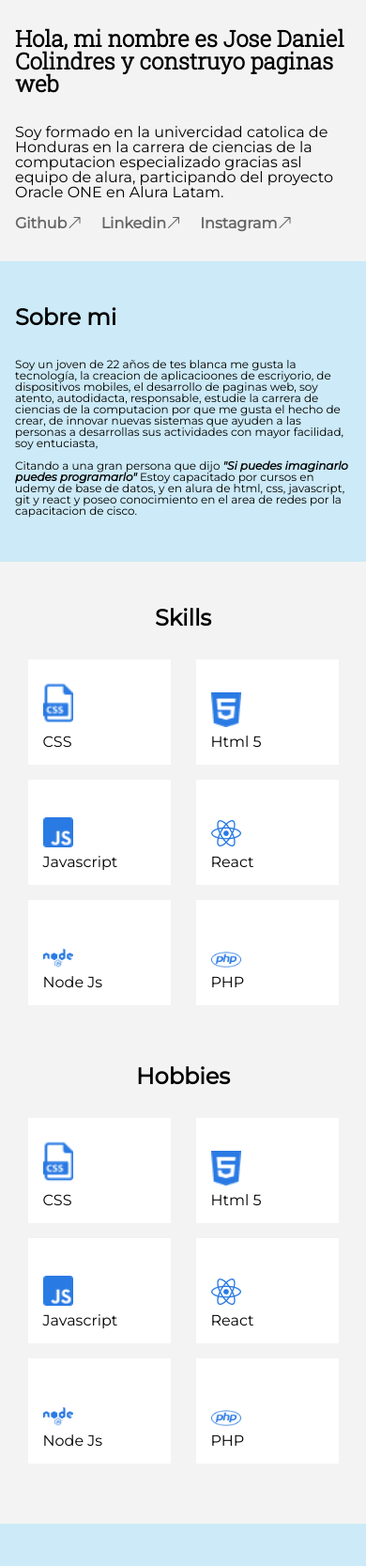
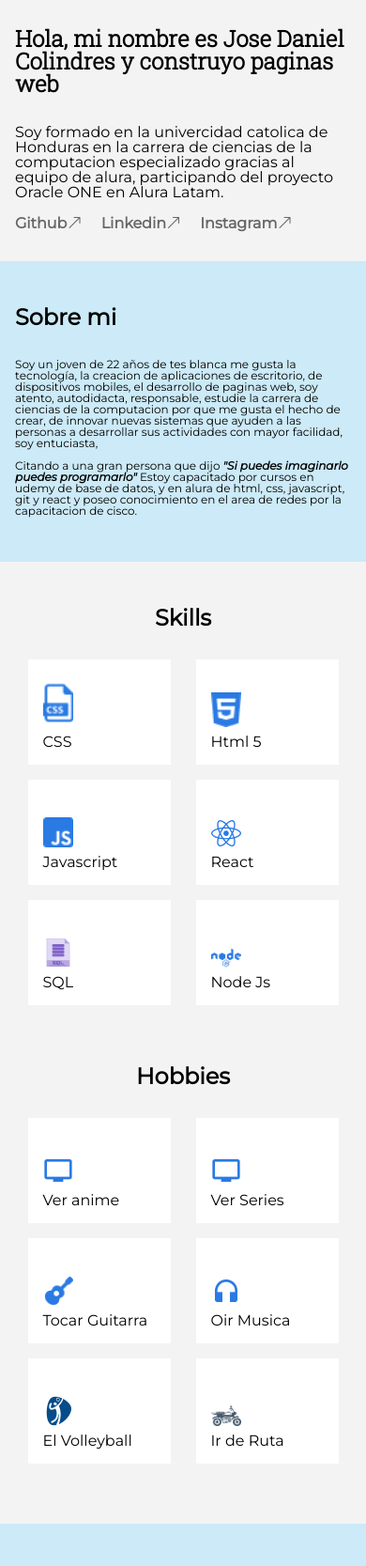
Before and after one commit to ColiJD/Portafolio, a plain HTML site: page screens/index.html in a window 390 px wide. Shown: the part 318-1985 px from the top of the page at 94% size. Drawn offline with nearby package versions, Linux system fonts and the light colour scheme.

Commit message:
Pagina de Completacion y llenado de datos personales

```diff
--- a/screens/index.html
+++ b/screens/index.html
@@ -48,17 +48,19 @@
             <div class="sobre__contenedor">
                 <img class="sobre__imagen">
                 <div class="sobre__personal">
-                    <h2 class="personal__presentacion">Hola, mi nombre es Jose Daniel Colindres y construyo paginas web</h2>
-                    <p class="personal__parrafo">Soy formado en la univercidad catolica de Honduras en la carrera de ciencias
-                        de la computacion especializado gracias asl equipo de alura,
+                    <h2 class="personal__presentacion">Hola, mi nombre es Jose Daniel Colindres y construyo paginas web
+                    </h2>
+                    <p class="personal__parrafo">Soy formado en la univercidad catolica de Honduras en la carrera de
+                        ciencias
+                        de la computacion especializado gracias al equipo de alura,
                         participando del proyecto Oracle ONE en Alura Latam.</p>
                     <nav class="referencia__redes">
                         <ul class="referencia__lista">
-                            <il><a href="https://github.com/ColiJD?tab=repositories" class="lista__redes">Github<i
+                            <il><a href="https://github.com/ColiJD?tab=repositories" target="_blank" class="lista__redes">Github<i
                                         class="bi bi-arrow-up-right"></i></a></il>
-                            <il><a href="https://www.linkedin.com/in/jose-colindres-55850b258"
+                            <il><a href="https://www.linkedin.com/in/jose-colindres-55850b258" target="_blank"
                                     class="lista__redes">Linkedin<i class="bi bi-arrow-up-right"></i></a></il>
-                            <il><a href="https://www.instagram.com/jose_colindres89/" class="lista__redes">Instagram<i
+                            <il><a href="https://www.instagram.com/jose_colindres89/" target="_blank" class="lista__redes">Instagram<i
                                         class="bi bi-arrow-up-right"></i></a></il>
                         </ul>
                     </nav>
@@ -66,12 +68,17 @@
             </div>
             <section class="sobre_Mi">
                 <h1 class="titulos">Sobre mi</h1>
-                <p class="sobre__parrafo">Soy un joven de 22 años de tes blanca me gusta la tecnología, la creacion de aplicacioones
-                    de escriyorio, de dispositivos mobiles, el desarrollo de paginas web, soy atento, autodidacta, responsable,
+                <p class="sobre__parrafo">Soy un joven de 22 años de tes blanca me gusta la tecnología, la creacion de
+                    aplicaciones
+                    de escritorio, de dispositivos mobiles, el desarrollo de paginas web, soy atento, autodidacta,
+                    responsable,
                     estudie la carrera de ciencias de la computacion por que me gusta el hecho de crear, de
-                    innovar nuevas sistemas que ayuden a las personas a desarrollas sus actividades con mayor facilidad, soy entuciasta,
-                    <br><br>Citando a una gran persona que dijo <b>"Si puedes imaginarlo puedes programarlo"</b> Estoy capacitado por cursos
-                    en udemy de base de datos, y en alura de html, css, javascript, git y react y poseo conocimiento en el area de redes por la
+                    innovar nuevas sistemas que ayuden a las personas a desarrollar sus actividades con mayor facilidad,
+                    soy entuciasta,
+                    <br><br>Citando a una gran persona que dijo <b>"Si puedes imaginarlo puedes programarlo"</b> Estoy
+                    capacitado por cursos
+                    en udemy de base de datos, y en alura de html, css, javascript, git y react y poseo conocimiento en
+                    el area de redes por la
                     capacitacion de cisco.
             </section>
         </section>
@@ -95,13 +102,13 @@
                             class="skill__imagen">
                         <h3 class="skill__titulos">React</h3>
                     </il>
+                    <il class="skill__listado"><img src="../assets/img/sql.png" alt="icono de php"
+                        class="skill__imagen">
+                    <h3 class="skill__titulos">SQL</h3>
+                </il>
                     <il class="skill__listado"><img src="../assets/img/nodejs_icon.png" alt="icono de nodeJS"
                             class="skill__imagen">
                         <h3 class="skill__titulos">Node Js</h3>
-                    </il>
-                    <il class="skill__listado"><img src="../assets/img/php_icon.png" alt="icono de php"
-                            class="skill__imagen">
-                        <h3 class="skill__titulos">PHP</h3>
                     </il>
                 </ul>
             </nav>
@@ -110,30 +117,29 @@
             <h2 class="titulos">Hobbies</h2>
             <nav class="hobbies__contenedor">
                 <ul class="hobbies__lista">
-                    <il class="hobbies__listado"><img src="../assets/img/css_icon.png" alt="icono de css"
+                    <il class="hobbies__listado"><img src="../assets/img/tv_icon.png" alt="icono de css"
                             class="hobbies__imagen">
-                        <h3 class="hobbies__titulos">CSS</h3>
+                        <h3 class="hobbies__titulos">Ver anime</h3>
                     </il>
-                    <il class="hobbies__listado"><img src="../assets/img/htlm.png" alt="icono de htnl"
+                    <il class="hobbies__listado"><img src="../assets/img/tv_icon.png" alt="icono de htnl"
                             class="hobbies__imagen">
-                        <h3 class="hobbies__titulos">Html 5</h3>
+                        <h3 class="hobbies__titulos">Ver Series</h3>
                     </il>
-                    <il class="hobbies__listado"><img src="../assets/img/js_icon.png" alt="icono de javascript"
+                    <il class="hobbies__listado"><img src="../assets/img/guitar_icon.png" alt="icono de javascript"
                             class="hobbies__imagen">
-                        <h3 class="hobbies__titulos">Javascript</h3>
+                        <h3 class="hobbies__titulos">Tocar Guitarra</h3>
                     </il>
-                    <il class="hobbies__listado"><img src="../assets/img/react_icon.png" alt="icono de react"
+                    <il class="hobbies__listado"><img src="../assets/img/headphones_icon.png" alt="icono de react"
                             class="hobbies__imagen">
-                        <h3 class="hobbies__titulos">React</h3>
+                        <h3 class="hobbies__titulos">Oir Musica</h3>
                     </il>
-                    <il class="hobbies__listado"><img src="../assets/img/nodejs_icon.png" alt="icono de nodeJS"
+                    <il class="hobbies__listado"><img src="../assets/img/volley.png" alt="icono de php"
                             class="hobbies__imagen">
-                        <h3 class="hobbies__titulos">Node Js</h3>
+                        <h3 class="hobbies__titulos">El Volleyball</h3>
                     </il>
-
-                    <il class="hobbies__listado"><img src="../assets/img/php_icon.png" alt="icono de php"
+                    <il class="hobbies__listado"><img src="../assets/img/moto.png" alt="icono de nodeJS"
                             class="hobbies__imagen">
-                        <h3 class="hobbies__titulos">PHP</h3>
+                        <h3 class="hobbies__titulos">Ir de Ruta</h3>
                     </il>
                 </ul>
             </nav>
@@ -143,18 +149,18 @@
             <div class="formacion__contenido">
                 <div class="formacion__contenedor">
                     <img src="../assets/img/unicah.png" alt="" class="formacion__imagen">
-                    <h3 class="formacion__instituto">Analisis de Datos</h3>
-                    <span class="formacion__fechas">2018-UFRP</span>
+                    <h3 class="formacion__instituto">ING Ciencias de la Computacion</h3>
+                    <span class="formacion__fechas">2020-2023</span>
                 </div>
                 <div class="formacion__contenedor">
                     <img src="../assets/img/alura_logo.png" alt="" class="formacion__imagen">
                     <h3 class="formacion__instituto">Diseño Web</h3>
-                    <span class="formacion__fechas">2022-Alura</span>
+                    <span class="formacion__fechas">Alura-2023</span>
                 </div>
                 <div class="formacion__contenedor">
-                    <img src="../assets/img/ufrj_logo.png" alt="" class="formacion__imagen">
-                    <h3 class="formacion__instituto">Posgrado en desing</h3>
-                    <span class="formacion__fechas">En curso-UFRu</span>
+                    <img src="../assets/img/udemy.png" alt="" class="formacion__imagen">
+                    <h3 class="formacion__instituto">Base de Datos</h3>
+                    <span class="formacion__fechas">Curso 2022</span>
                 </div>
             </div>
         </section>
```
Also changed, not shown: assets/img/anime.jpg (deleted), assets/img/forkspoon_icon.png (deleted), assets/img/icon_sql_256_30046.png (added), assets/img/me.png (added), assets/img/moto.png (added), assets/img/php_icon.png (deleted), assets/img/profile.png (deleted), assets/img/signature.png (deleted), assets/img/sql.png (added), assets/img/udemy.png (added), assets/img/ufpr_logo.png (deleted), assets/img/ufrj_logo.png (deleted), assets/img/vector.png (deleted), assets/img/volley.png (added).
